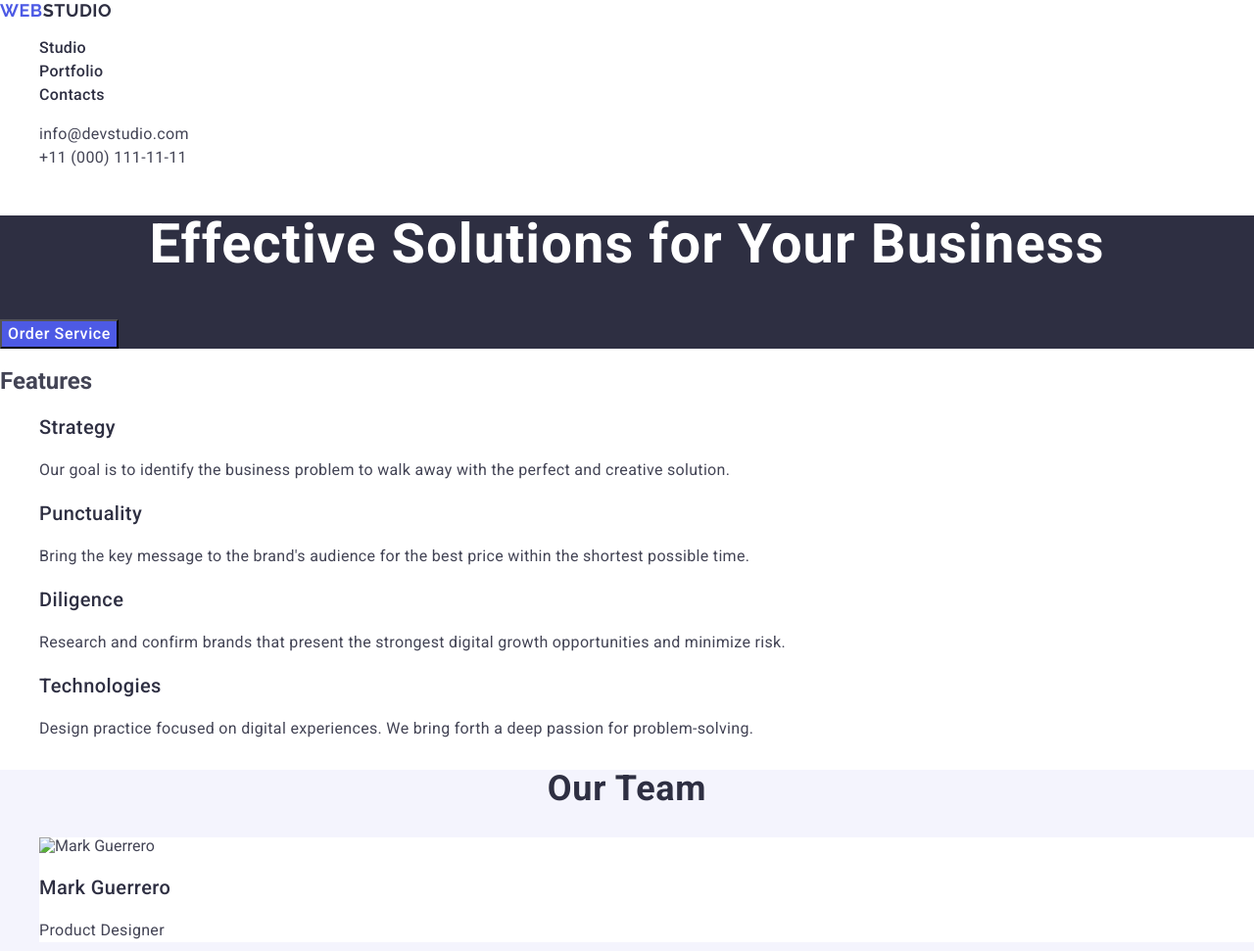
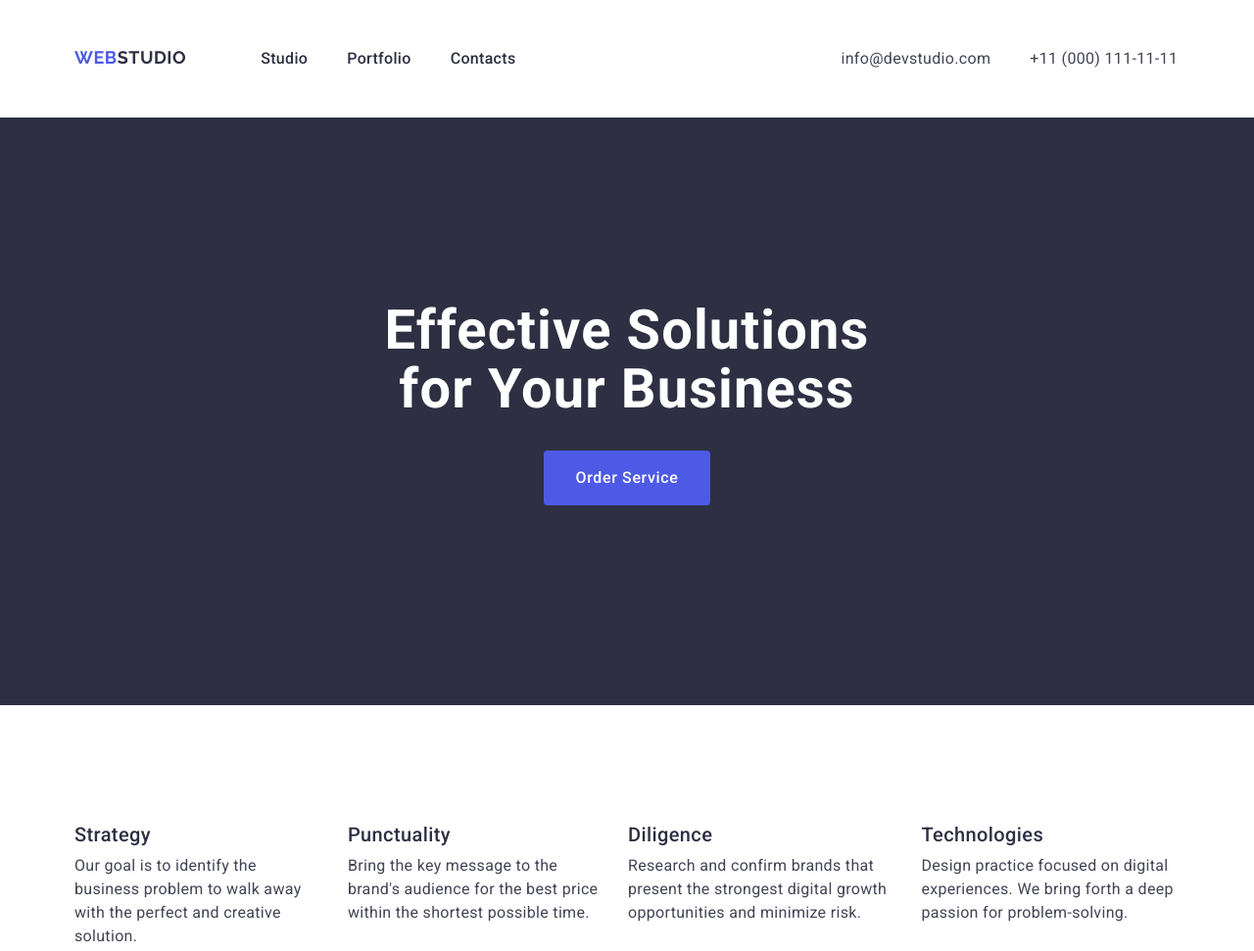
Before and after one commit to KhrystynaKolomiiets/goit-markup-hw-03, a plain HTML site: page index.html in a window 1280 px wide. Shown: the top 971 px of the page at 98% size. Drawn offline with nearby package versions, Linux system fonts and the light colour scheme.

Commit message:
add changes

```diff
--- a/css/styles.css
+++ b/css/styles.css
@@ -3,17 +3,47 @@ body {
   color: #434455;
   background-color: #fff;
 }
+h1,
+h2,
+h3,
+h4,
+h5,
+h6 {
+  margin-top: 0;
+  margin-bottom: 0;
+}
+p {
+  margin-top: 0;
+  margin-bottom: 0;
+  margin-left: 0;
+}
 a {
   text-decoration: none;
   font-style: normal;
 }
-ul {
+ul,
+ol {
   list-style-type: none;
+  margin: 0;
+  padding-left: 0;
+}
+img {
+  display: block;
+  max-width: 100%;
+  height: auto;
+}
+.container {
+  max-width: 1158px;
+  padding: 0 15px;
+  margin: 0 auto;
 }
 
 .header {
+  padding-top: 24px;
+  padding-bottom: 24px;
 }
 .header-navigation {
+  display: flex;
 }
 .header-logo-link {
   font-family: "Raleway", sans-serif;
@@ -23,6 +53,9 @@ ul {
   letter-spacing: 0.03em;
   text-transform: uppercase;
   color: #4d5ae5;
+  padding-top: 24px;
+  padding-bottom: 24px;
+  margin-right: 76px;
 }
 
 .logo {
@@ -36,6 +69,11 @@ ul {
 }
 
 .header-navigation-list {
+  display: flex;
+  padding-top: 24px;
+  padding-bottom: 24px;
+  gap: 40px;
+  margin-right: 332px;
 }
 .header-navigation-item {
 }
@@ -51,10 +89,18 @@ ul {
 .header-navigation-link:focus {
   color: #404bbf;
 }
+.header-wrap {
+  display: flex;
+}
 .header-address {
   font-style: normal;
 }
 .header-address-list {
+  display: flex;
+  padding-top: 24px;
+  padding-bottom: 24px;
+  gap: 40px;
+  margin-left: auto;
 }
 .header-address-item {
 }
@@ -73,6 +119,9 @@ ul {
 }
 .section {
   background-color: #2e2f42;
+  height: 600px;
+  padding-top: 188px;
+  padding-bottom: 292px;
 }
 .main-header {
   font-weight: 700;
@@ -81,6 +130,9 @@ ul {
   letter-spacing: 0.02em;
   color: #fff;
   text-align: center;
+  margin: 0 auto;
+  max-width: 496px;
+  margin-bottom: 32px;
 }
 .main-button {
   font-family: inherit;
@@ -91,17 +143,39 @@ ul {
   color: #fff;
   background: #4d5ae5;
   cursor: pointer;
+  border: none;
+  border-radius: 4px;
+  padding: 16px 32px;
+  display: flex;
+  margin: 0 auto;
 }
 .main-button:hover,
 .main-button:focus {
   background: #404bbf;
 }
 .features {
+  padding-top: 120px;
+  padding-bottom: 120px;
+}
+.visually-hidden {
+  position: absolute;
+  width: 1px;
+  height: 1px;
+  margin: -1px;
+  border: 0;
+  padding: 0;
+  white-space: nowrap;
+  clip-path: inset(100%);
+  clip: rect(0 0 0 0);
+  overflow: hidden;
 }
 
 .features-list {
+  display: flex;
+  gap: 24px;
 }
 .features-list-item {
+  width: calc((100% - 3 * 24) / 4);
 }
 .features-title {
   font-weight: 500;
@@ -109,6 +183,7 @@ ul {
   line-height: 1.2;
   letter-spacing: 0.02em;
   color: #2e2f42;
+  margin-bottom: 8px;
 }
 .features-item {
   font-weight: 400;
@@ -119,6 +194,8 @@ ul {
 }
 .team {
   background-color: #f4f4fd;
+  padding-top: 120px;
+  padding-bottom: 120px;
 }
 .team-title {
   font-weight: 700;
@@ -128,8 +205,11 @@ ul {
   color: #2e2f42;
   text-transform: capitalize;
   text-align: center;
+  margin-bottom: 72px;
 }
 .team-list {
+  display: flex;
+  gap: 24px;
 }
 .team-list-item {
   background-color: #fff;
@@ -138,6 +218,7 @@ ul {
   background-color: #fff;
 }
 .team-image {
+  margin-bottom: 32px;
 }
 
 .team-item-title {
@@ -145,7 +226,8 @@ ul {
   font-size: 20px;
   line-height: 1.2;
   letter-spacing: 0.02em;
-
+  margin-bottom: 8px;
+  text-align: center;
   color: #2e2f42;
 }
 .team-item-position {
@@ -154,8 +236,12 @@ ul {
   line-height: 1.5;
   letter-spacing: 0.02em;
   color: #434455;
+  padding-bottom: 32px;
+  text-align: center;
 }
 .portfolio {
+  padding-top: 120px;
+  padding-bottom: 120px;
 }
 .portfolio-title {
   font-weight: 700;
@@ -165,13 +251,20 @@ ul {
   color: #2e2f42;
   text-transform: capitalize;
   text-align: center;
+  margin-bottom: 72px;
 }
 .portfolio-list {
+  display: flex;
+  flex-wrap: wrap;
+  row-gap: 48px;
+  column-gap: 24px;
 }
 .portfolio-list-item {
   background-color: #fff;
+  width: calc((100% - 2 * 24) / 3);
 }
 .portfolio-item-image {
+  margin-bottom: 32px;
 }
 .portfolio-item-title {
   font-weight: 500;
@@ -179,6 +272,8 @@ ul {
   line-height: 1.2;
   letter-spacing: 0.02em;
   color: #2e2f42;
+  margin-bottom: 8px;
+  padding-left: 16px;
 }
 .portfolio-item-description {
   font-weight: 400;
@@ -186,9 +281,12 @@ ul {
   line-height: 1.5;
   letter-spacing: 0.02em;
   color: #434455;
+  margin-bottom: 32px;
+  padding-left: 16px;
 }
 .footer {
   background-color: #2e2f42;
+  height: 312px;
 }
 .footer-text {
   font-weight: 400;
@@ -196,6 +294,9 @@ ul {
   line-height: 1.5;
   letter-spacing: 0.02em;
   color: #f4f4fd;
+  max-width: 264px;
+
+  padding-bottom: 100px;
 }
 .footer-logo-link {
   font-family: "Raleway", sans-serif;
@@ -205,6 +306,9 @@ ul {
   letter-spacing: 0.03em;
   text-transform: uppercase;
   color: #4d5ae5;
+  padding-top: 100px;
+  margin-bottom: 16px;
+  display: block;
 }
 .footer-logo {
   font-family: "Raleway", sans-serif;
--- a/index.html
+++ b/index.html
@@ -21,6 +21,7 @@
   </head>
   <body>
     <header class="header">
+      <div class="container header-wrap">
         <nav class="header-navigation">
           <a href="./index.html" class="header-logo-link"
             >Web<span class="logo">Studio</span>
@@ -51,22 +52,29 @@
             </li>
           </ul>
         </address>
+      </div>
     </header>
+
     <main>
       <!-- section-1 -->
+
         <section class="section">
+          <div class="container">
           <h1 class="main-header">Effective Solutions for Your Business</h1>
           <button type="button" class="main-button">Order Service</button>
         </section>
+      </div>
       <!-- section-2 -->
+
         <section class="features">
+          <div class="container">
           <h2 class="visually-hidden">Features</h2>
           <ul class="features-list">
             <li class="features-list-item">
               <h3 class="features-title">Strategy</h3>
               <p class="features-item">
-              Our goal is to identify the business problem to walk away with the
-              perfect and creative solution.
+                Our goal is to identify the business problem to walk away with
+                the perfect and creative solution.
               </p>
             </li>
             <li class="features-list-item">
@@ -91,9 +99,13 @@
               </p>
             </li>
           </ul>
+          </div>
         </section>
+
       <!-- section-3 -->
+
         <section class="team">
+          <div class="container">
           <h2 class="team-title">Our Team</h2>
           <ul class="team-list">
             <li class="team-list-item">
@@ -137,8 +149,11 @@
               <p class="team-item-position">UI Designer</p>
             </li>
           </ul>
+          </div>
         </section>
+
         <section class="portfolio">
+          <div class="container">
           <h2 class="portfolio-title">Our Portfolio</h2>
           <ul class="portfolio-list">
             <li class="portfolio-list-item">
@@ -208,16 +223,21 @@
               <p class="portfolio-item-description">Marketing</p>
             </li>
           </ul>
+          </div>
         </section>
+
     </main>
+
       <footer class="footer">
+         <div class="container">
         <a href="./index.html" class="footer-logo-link"
           >Web<span class="footer-logo">Studio</span>
         </a>
         <p class="footer-text">
-        Increase the flow of customers and sales for your business with digital
-        marketing & growth solutions.
+          Increase the flow of customers and sales for your business with
+          digital marketing & growth solutions.
         </p>
+        </div>
       </footer>
   </body>
 </html>
```
Also changed, not shown: 1 other file. Lines whose indentation alone changed are shown as unchanged.
